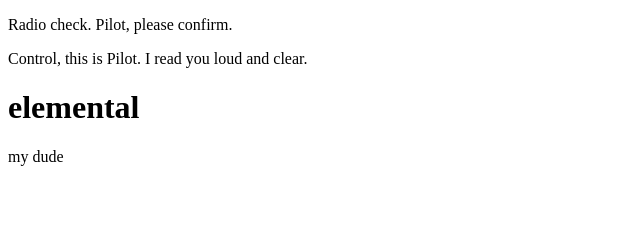
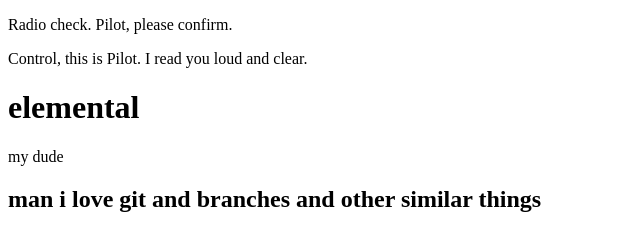
Before and after one commit to ohcrums/communication-log, a plain HTML site: page index.html in a window 1280 px wide. Shown: the whole page, without its empty margins (0-640 px from the left). Drawn offline with Linux system fonts and the light colour scheme.

Commit message:
pilot commit 2

```diff
--- a/index.html
+++ b/index.html
@@ -5,5 +5,6 @@
       <p>Control, this is Pilot. I read you loud and clear.</p>
       <h1>elemental</h1>
       <p>my dude</p>
+      <h2>man i love git and branches and other similar things</h2>
    </body>
 </html>
```
